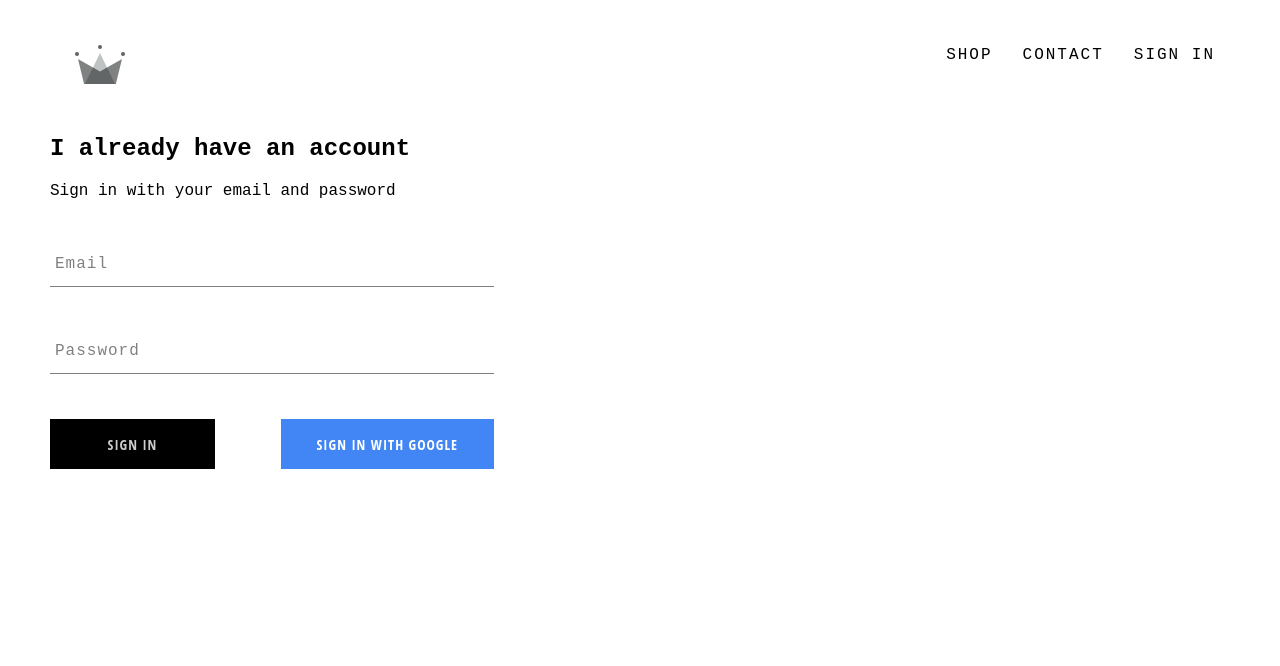
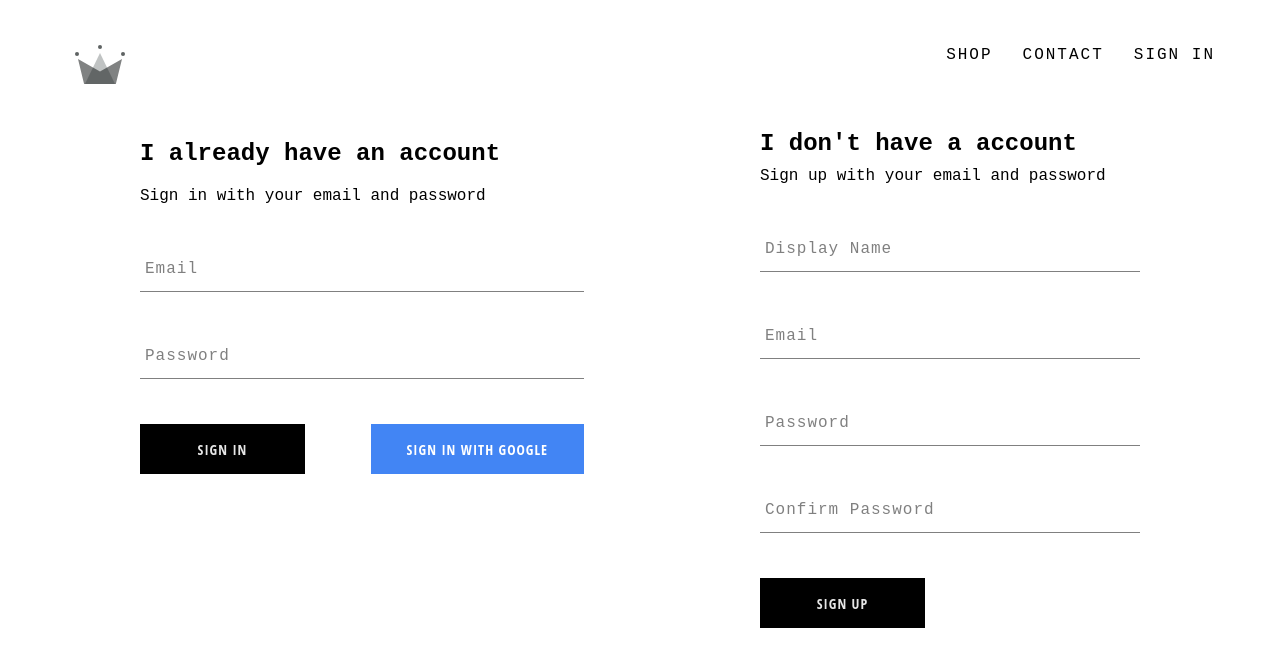
Before and after one commit to shionluo/clothing, a React (Create React App) app: page /signin in a window 1280 px wide. Shown: the top 666 px of the page. Built offline with nearby package versions, Linux system fonts and the light colour scheme; no server answers.

Commit message:
Implemented firebase, included ability to stored authenticated user into our firebase database

```diff
--- a/src/App.js
+++ b/src/App.js
@@ -11,7 +11,7 @@
 import Header from "./components/Header/header";
 
 //-- Firebase --//
-import { auth } from "./firebase/firebase";
+import { auth, createUserProfileDocument } from "./firebase/firebase";
 
 //-----------------------------------------------------------------------------//
 //-----------------------------------------------------------------------------//
@@ -20,8 +20,19 @@
   const [currentUser, setCurrentUser] = useState(null);
 
   useEffect(() => {
-    const unsubscribeFromAuth = auth.onAuthStateChanged(user => {
-      setCurrentUser(user);
+    const unsubscribeFromAuth = auth.onAuthStateChanged(async userAuth => {
+      if (userAuth) {
+        const userRef = await createUserProfileDocument(userAuth);
+
+        userRef.onSnapshot(snapShot => {
+          setCurrentUser({
+            id: snapShot.id,
+            ...snapShot.data()
+          });
+        });
+      } else {
+        setCurrentUser(null);
+      }
     });
 
     return () => {
--- a/src/components/Custom-Button/custom-button.scss
+++ b/src/components/Custom-Button/custom-button.scss
@@ -7,7 +7,7 @@
   font-size: 14px;
   background-color: black;
   letter-spacing: 1px;
-  color: rgba(255, 255, 255, 0.8);
+  color: rgba(255, 255, 255, 0.9);
   text-transform: uppercase;
   font-family: "Open Sans Condensed";
   font-weight: bolder;
--- a/src/components/Sign-In/sign-in.jsx
+++ b/src/components/Sign-In/sign-in.jsx
@@ -39,7 +39,7 @@
 
       <form onSubmit={handleSubmit}>
         <FormInput
-          type="text"
+          type="email"
           name="email"
           value={email}
           handleChange={handleChange}
--- /dev/null
+++ b/src/components/Sign-Up/sign-up.jsx
@@ -0,0 +1,104 @@
+import React, { useState } from "react";
+
+//-- Components --//
+import FormInput from "../Form-Input/form-input";
+import CustomButton from "../Custom-Button/custom-button";
+
+//-- Firebase --//
+import { auth, createUserProfileDocument } from "../../firebase/firebase.js";
+
+//-- Style --//
+import "./sign-up.scss";
+
+//-----------------------------------------------------------------------------//
+//-----------------------------------------------------------------------------//
+
+const SignUp = () => {
+  const [displayName, setDisplayName] = useState("");
+  const [email, setEmail] = useState("");
+  const [password, setPassword] = useState("");
+  const [confirmPassword, setConfirmPassword] = useState("");
+
+  const handleChange = event => {
+    const { name, value } = event.target;
+
+    if (name === "displayName") {
+      setDisplayName(value);
+    } else if (name === "email") {
+      setEmail(value);
+    } else if (name === "password") {
+      setPassword(value);
+    } else if (name === "confirmPassword") {
+      setConfirmPassword(value);
+    }
+  };
+
+  const handleSubmit = async event => {
+    event.preventDefault();
+
+    if (password !== confirmPassword) {
+      alert("Password dont't match");
+      return;
+    }
+
+    try {
+      const { user } = await auth.createUserWithEmailAndPassword(
+        email,
+        password
+      );
+
+      await createUserProfileDocument(user, { displayName });
+
+      setDisplayName("");
+      setEmail("");
+      setPassword("");
+      setConfirmPassword("");
+    } catch (error) {
+      alert(error.message);
+    }
+  };
+
+  return (
+    <div className="sign-up">
+      <h2 className="title">I don't have a account</h2>
+      <span>Sign up with your email and password</span>
+      <form onSubmit={handleSubmit}>
+        <FormInput
+          type="text"
+          name="displayName"
+          value={displayName}
+          handleChange={handleChange}
+          label="Display Name"
+          required
+        />
+        <FormInput
+          type="text"
+          name="email"
+          value={email}
+          handleChange={handleChange}
+          label="Email"
+          required
+        />
+        <FormInput
+          type="password"
+          name="password"
+          value={password}
+          handleChange={handleChange}
+          label="Password"
+          required
+        />
+        <FormInput
+          type="password"
+          name="confirmPassword"
+          value={confirmPassword}
+          handleChange={handleChange}
+          label="Confirm Password"
+          required
+        />
+        <CustomButton type="submit">SIGN UP</CustomButton>
+      </form>
+    </div>
+  );
+};
+
+export default SignUp;
--- /dev/null
+++ b/src/components/Sign-Up/sign-up.scss
@@ -0,0 +1,9 @@
+.sign-up {
+  display: flex;
+  flex-direction: column;
+  width: 380px;
+
+  .title {
+    margin: 10px 0;
+  }
+}
--- a/src/firebase/firebase.js
+++ b/src/firebase/firebase.js
@@ -21,8 +21,30 @@
 export const firestore = firebase.firestore();
 export const auth = firebase.auth();
 
+//-- Google Sign In --//
 const provider = new firebase.auth.GoogleAuthProvider();
 
 export const signInWithGoogle = () => auth.signInWithPopup(provider);
 
+//-- Create User Profile --//
+export const createUserProfileDocument = async (userAuth, additionalData) => {
+  if (!userAuth) return;
+
+  const userRef = firestore.doc(`/users/${userAuth.uid}`);
+  const userSnapshot = await userRef.get();
+
+  if (!userSnapshot.exists) {
+    const { displayName, email } = userAuth;
+    const createdAt = new Date();
+
+    try {
+      await userRef.set({ displayName, email, createdAt, ...additionalData });
+    } catch (error) {
+      console.log("Error creating user", error.message);
+    }
+  }
+
+  return userRef;
+};
+
 export default firebase;
--- a/src/pages/sign-in-and-sign-up/sign-in-and-sign-up.jsx
+++ b/src/pages/sign-in-and-sign-up/sign-in-and-sign-up.jsx
@@ -2,6 +2,7 @@
 
 //-- Components --//
 import SignIn from "../../components/Sign-In/sign-in";
+import SignUp from "../../components/Sign-Up/sign-up";
 
 //-- Style --//
 import "./sign-in-and-sign-up.scss";
@@ -13,6 +14,7 @@
   return (
     <div className="sign-in-and-sign-up">
       <SignIn />
+      <SignUp />
     </div>
   );
 };
--- a/src/pages/sign-in-and-sign-up/sign-in-and-sign-up.scss
+++ b/src/pages/sign-in-and-sign-up/sign-in-and-sign-up.scss
@@ -0,0 +1,6 @@
+.sign-in-and-sign-up {
+  width: 1000px;
+  display: flex;
+  justify-content: space-between;
+  margin: 30px auto;
+}
```
